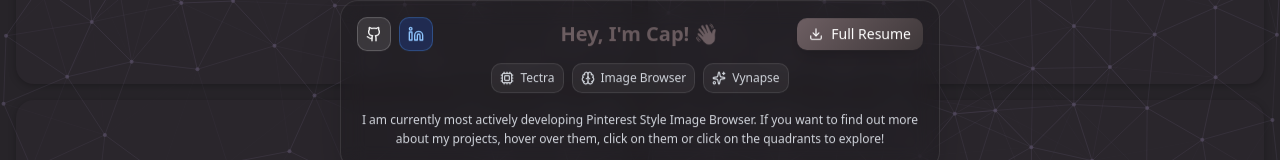
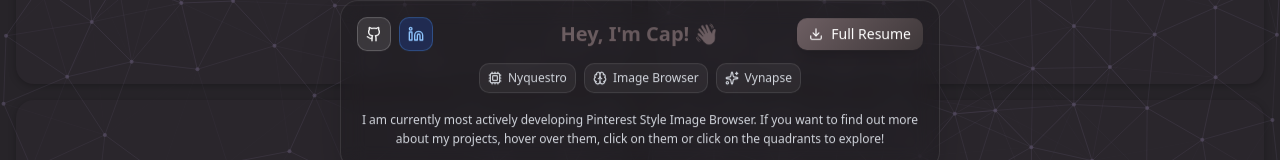
Before and after one commit to Capataina/capataina-website, a Next.js app: page / in a window 1280 px wide. Shown: the part 308-468 px from the top of the page. Built offline with nearby package versions, Linux system fonts and the light colour scheme.

Commit message:
Update project details in PortfolioCard component

```diff
--- a/src/components/PortfolioCard.tsx
+++ b/src/components/PortfolioCard.tsx
@@ -14,11 +14,11 @@ interface HighlightedProject {
 
 const highlightedProjects: HighlightedProject[] = [
   {
-    title: "Tectra",
+    title: "Nyquestro",
     icon: Cpu,
-    link: "https://github.com/Capataina/Tectra",
+    link: "https://github.com/Capataina/Nyquestro",
     description:
-      "High-performance all inclusive hybrid trading infrastructure targeting >1M messages/sec with microsecond-level risk checks.",
+      "Lock-free low-latency limit order book and matching engine exploring market microstructure, price-time priority, and ultra-fast order processing in safe Rust.",
   },
   {
     title: "Image Browser",
```
